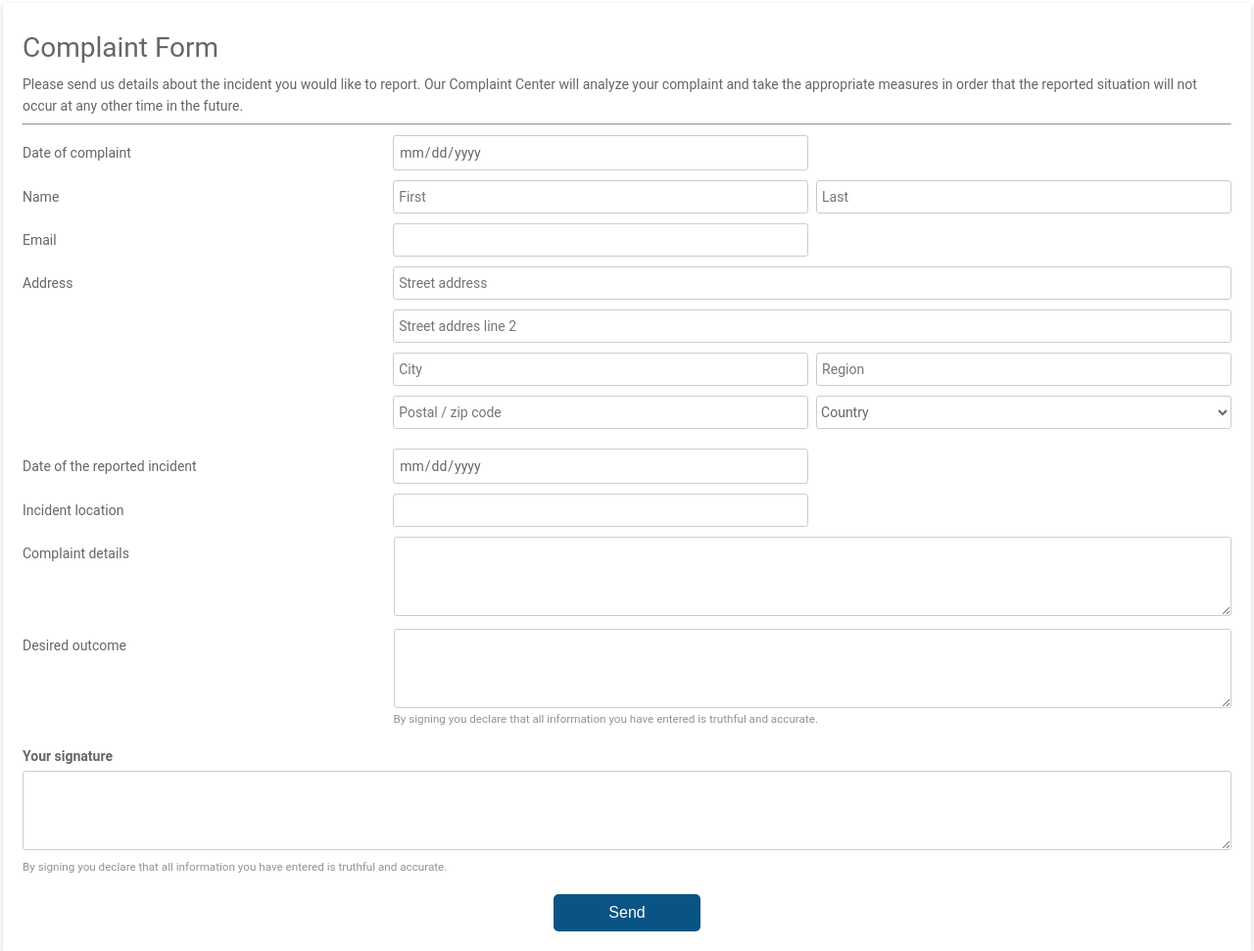
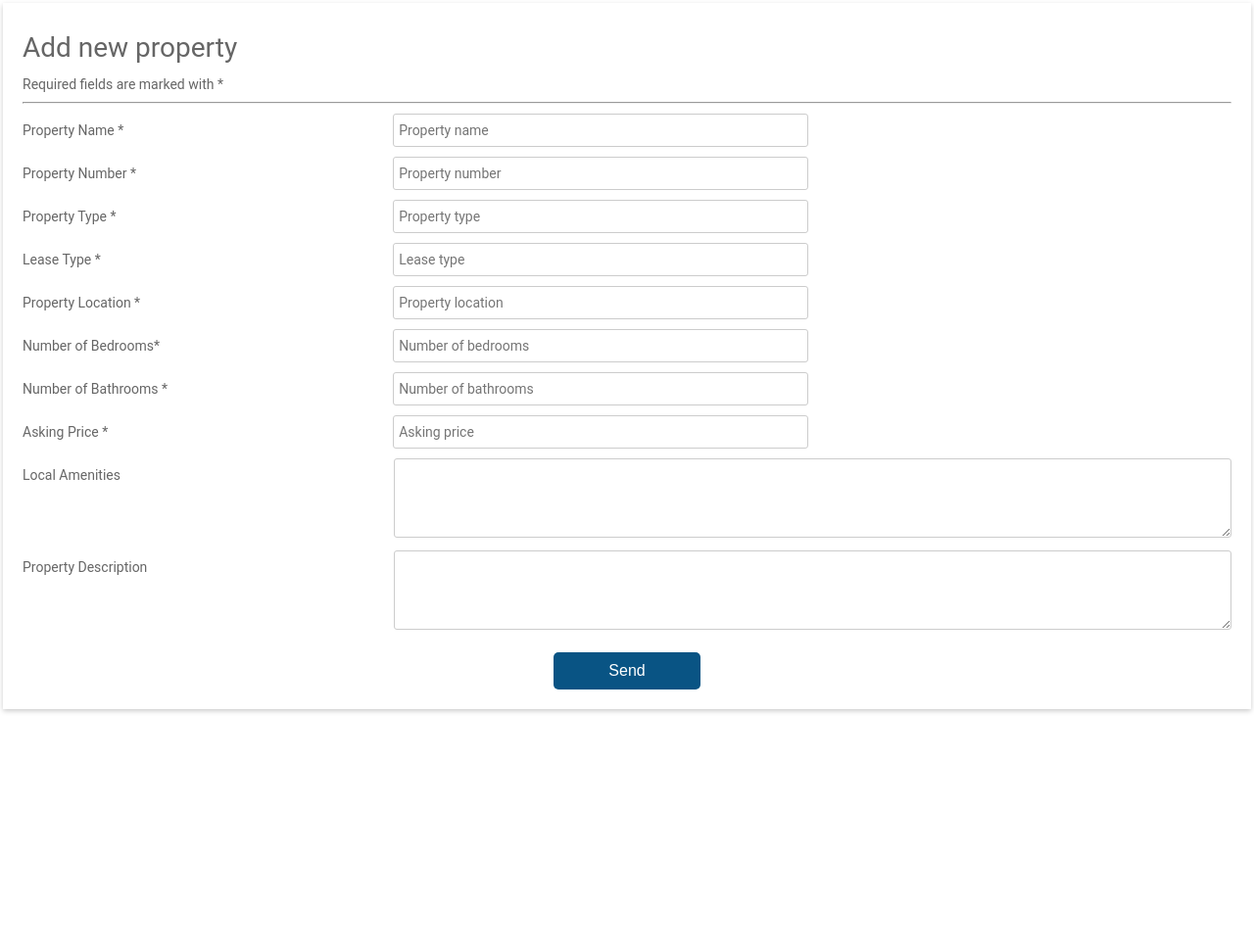
Before and after one commit to marknjoroge/madprop_cordava, a website: page www/index.html in a window 1280 px wide. Shown: the top 971 px of the page at 98% size. After the commit the page ends 800 px from the top, so only its background shows below. Drawn offline with Linux system fonts and the light colour scheme.

Commit message:
asking form created, required check added, confirm details option == true

```diff
--- a/www/index.html
+++ b/www/index.html
@@ -41,24 +41,46 @@
 
     <div class="testbox">
         <form action="/">
-          <h1>Complaint Form</h1>
-          <p>Please send us details about the incident you would like to report. Our Complaint Center will analyze your complaint and take the appropriate measures in order that the reported situation will not occur at any other time in the future.</p>
+          <h1>Add new property</h1>
+          <p id="instructions" >Required fields are marked with *</p>
           <hr/>
-          <div class="item">
+          <!-- <div class="item">
             <p>Date of complaint</p>
             <input type="date" name="name" required/>
             <i class="fas fa-calendar-alt"></i>
+          </div> -->
+
+          <div class="item">
+            <p>Property Name *</p>
+            <input type="text" name="name" placeholder="Property name" required />
           </div>
+
           <div class="item">
-            <p>Name</p>
-            <input type="text" name="name" placeholder="First" />
-            <input type="text" name="name" placeholder="Last" />
+            <p>Property Number *</p>
+            <input type="number" name="number" placeholder="Property number" required />
           </div>
+
           <div class="item">
+            <p>Property Type *</p>
+            <input type="text" name="pType" placeholder="Property type" required />
+          </div>
+
+          <div class="item">
+            <p>Lease Type *</p>
+            <input type="text" name="lType" placeholder="Lease type" required />
+          </div>
+
+          <div class="item">
+            <p>Property Location *</p>
+            <input type="text" name="location" placeholder="Property location" required />
+          </div>
+
+          <!-- <div class="item">
             <p>Email</p>
             <input type="text" name="name"/>
-          </div>
-          <div class="item address">
+          </div> -->
+
+          <!-- <div class="item address">
             <p>Address</p>
             <div class="street">
               <input class="street-item" type="text" name="name" placeholder="Street address" />
@@ -75,35 +97,56 @@
                 <option value="5">USA</option>
               </select>
             </div>
-          </div>
-          <div class="item">
+          </div> -->
+
+          <!-- <div class="item">
             <p>Date of the reported incident</p>
             <input type="date" name="name" required/>
             <i class="fas fa-calendar-alt"></i>
-          </div>
-          <div class="item location">
+          </div> -->
+
+          <!-- <div class="item location">
             <p>Incident location</p>
             <input type="text" name="name"/>
+          </div> -->
+
+          <div class="item">
+            <p>Number of Bedrooms*</p>
+            <input type="number" name="bedrooms" placeholder="Number of bedrooms" required />
           </div>
+
+          <div class="item">
+            <p>Number of Bathrooms *</p>
+            <input type="number" name="bathrooms" placeholder="Number of bathrooms" required />
+          </div>
+
+          <div class="item">
+            <p>Asking Price *</p>
+            <input type="number" name="price" placeholder="Asking price" required />
+          </div>
+
           <div class="item complaint-details">
-            <p>Complaint details</p>
+            <p>Local Amenities</p>
             <div class="complaint-details-item">
               <textarea rows="5"></textarea>
             </div>
           </div>
+
           <div class="item desired-outcome">
-            <p>Desired outcome</p>
+            <p>Property Description</p>
             <div class="desired-outcome-item">
               <textarea rows="5"></textarea>
-              <small>By signing you declare that all information you have entered is truthful and accurate.</small>
             </div>
           </div>
-          <h4>Your signature</h4>
+
+          <!-- <h4>Your signature</h4>
           <textarea rows="5"></textarea>
-          <small>By signing you declare that all information you have entered is truthful and accurate.</small>
+          <small>By signing you declare that all information you have entered is truthful and accurate.</small> -->
+
           <div class="btn-block">
-            <button type="submit" href="/">Send</button>
+            <button onclick="confirmDetails()" type="submit" href="/">Send</button>
           </div>
+
         </form>
       </div>
     </body>
```
Also changed, not shown: www/js/index.js (+29 -0 lines).
